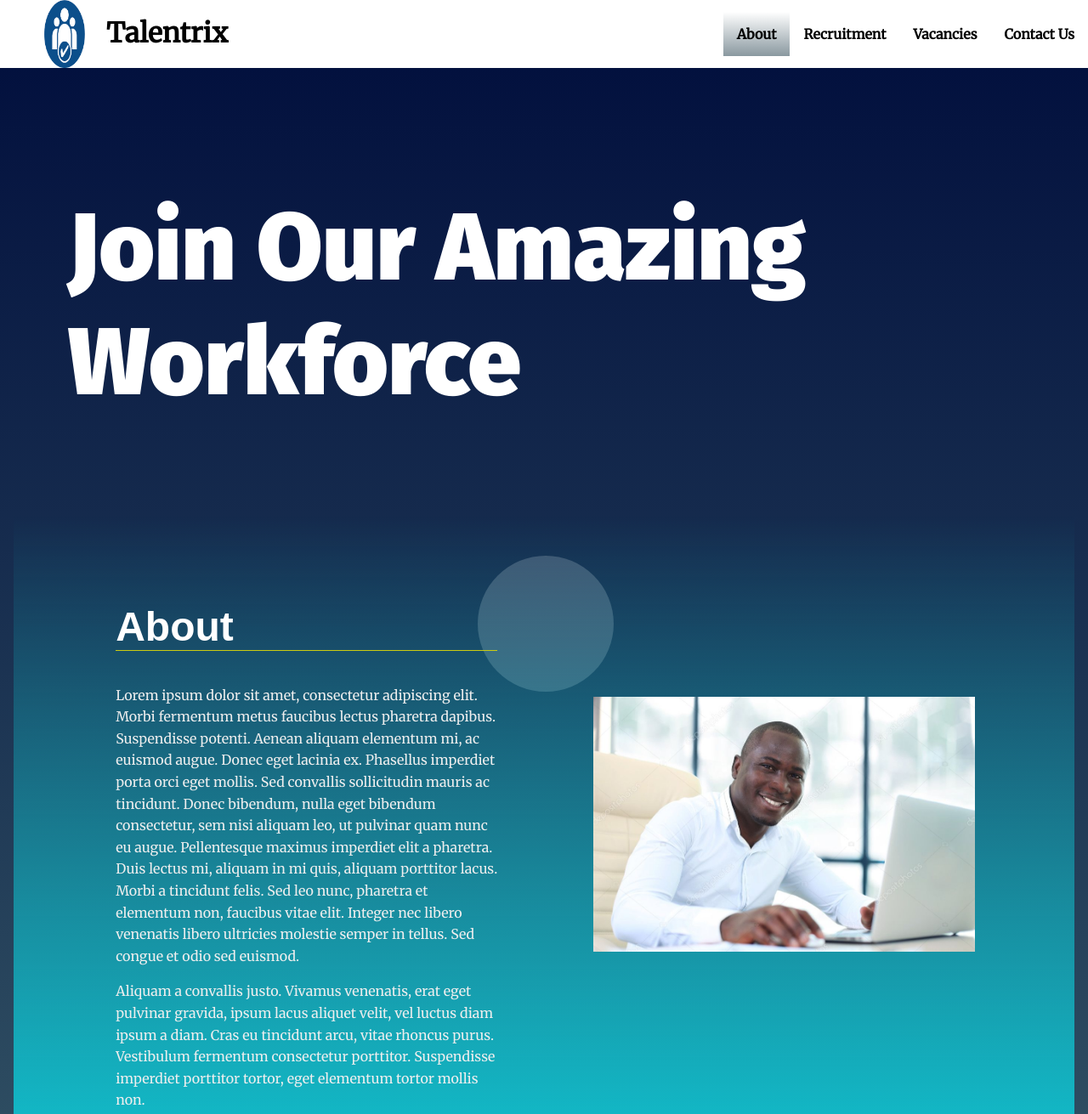
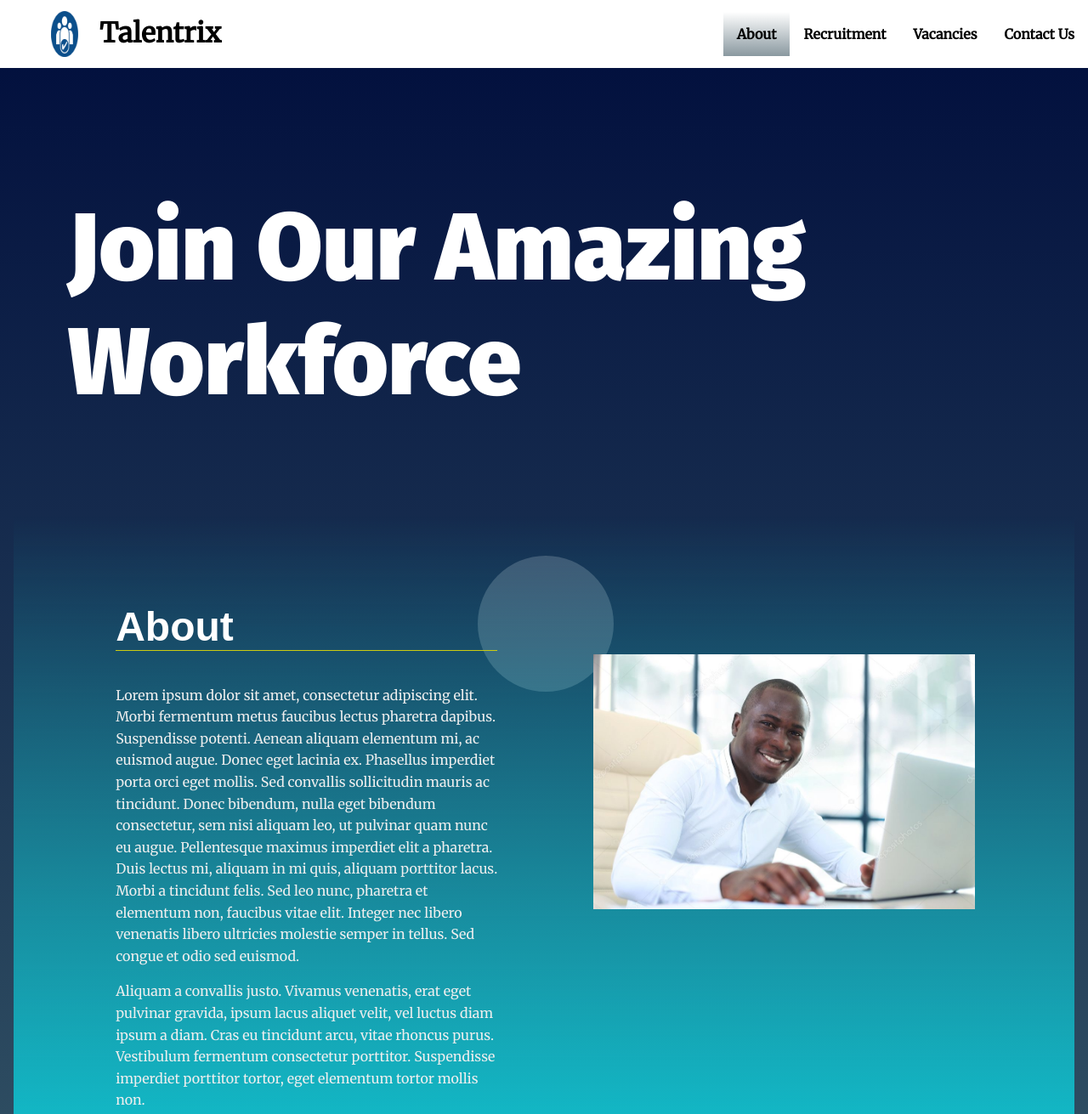
Before and after one commit to sofiatabioye/jobboard, a plain HTML site: page index.html in a window 1280 px wide. Shown: the top 1311 px of the page at 85% size. Drawn offline with Linux system fonts and the light colour scheme.

Commit message:
modifying the styling

```diff
--- a/css/styles.css
+++ b/css/styles.css
@@ -117,7 +117,7 @@ section {
     font-size: 32px;
 }
 .logo img {
-    max-width: 15%;
+    max-width: 10%;
 }
 
 /* Footer Styles */
@@ -152,7 +152,7 @@ section {
 .sec-div img {
     max-width: 100%;
     max-height: 100%;
-    margin-top: 150px;
+    margin-top: 100px;
 }
 
 @media only screen and (min-width: 35em){
```
